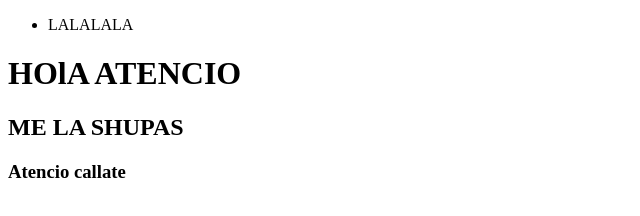
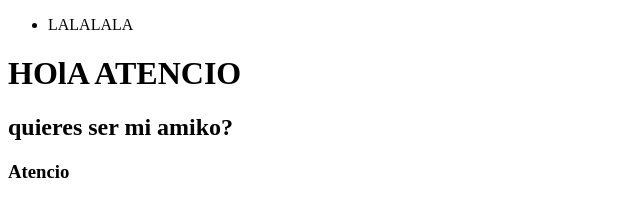
Before and after one commit to KBRR11/EjercicioPushPull, a plain HTML site: page index.html in a window 1280 px wide. Shown: the whole page, without its empty margins (0-640 px from the left). Drawn offline with Linux system fonts and the light colour scheme.

Commit message:
Nick gil

```diff
--- a/index.html
+++ b/index.html
@@ -9,7 +9,7 @@
 <body>
     <nav><ul><li><span>LALALALA</span></li></ul></nav>
     <h1>HOlA ATENCIO</h1>
-    <h2>ME LA SHUPAS</h2>
-    <h3> Atencio callate</h3>
+    <h2>quieres ser mi amiko?</h2>
+    <h3> Atencio </h3>
 </body>
 </html>
```
